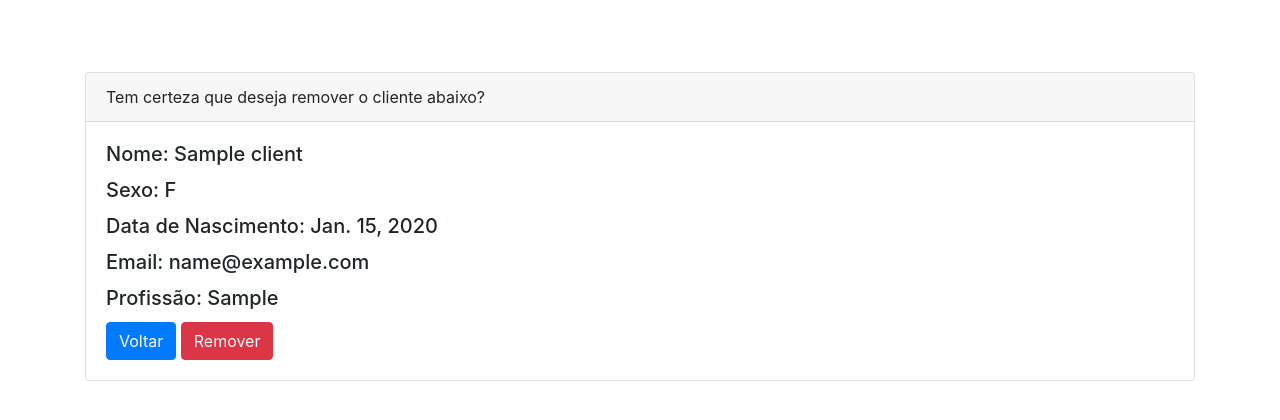
After one commit to eltondornelas/curso-django-treinaweb, a Django app: page /clients/remove/1 in a window 1280 px wide. The commit adds this page. Shown: the top 420 px of the page. Run offline with Django 3.2, Linux system fonts and the light colour scheme; tables that the repository leaves empty hold one stand-in row (values such as "Sample post"); some libraries are stand-ins or nearby versions.

Commit message:
Criando funções para editar e remover cliente

```diff
--- /dev/null
+++ b/clients/templates/clients/delete_confirmation.html
@@ -0,0 +1,32 @@
+{% extends 'clients/base.html' %}
+
+{% block title %}
+    Remoção de Cliente
+{% endblock title %}
+
+
+{% block content %}
+
+<div class="card">
+    <div class="card-header">
+        Tem certeza que deseja remover o cliente abaixo?
+    </div>
+
+    <div class="card-body">
+        <h5 class="card-title">Nome: {{ client.name }}</h5>
+        <h5 class="card-title">Sexo: {{ client.sex }}</h5>
+        <h5 class="card-title">Data de Nascimento: {{ client.birthday }}</h5>
+        <h5 class="card-title">Email: {{ client.email }}</h5>
+        <h5 class="card-title">Profissão: {{ client.profession }}</h5>
+
+        <form method="post">
+            {% csrf_token %}
+            <a href="{{ request.META.HTTP_REFERER }}" class="btn btn-primary">
+            Voltar</a>
+            <button class="btn btn-danger" type="submit">Remover</button>
+        </form>
+
+    </div>
+</div>
+
+{% endblock content %}
--- a/clients/templates/clients/list_clients.html
+++ b/clients/templates/clients/list_clients.html
@@ -11,6 +11,7 @@
         <th>Nome</th>
         <th>Data de Nascimento</th>
         <th>Sexo</th>
+        <th>Ações</th>
     </tr>
     </thead>
 
@@ -20,6 +21,10 @@
         <td><a href="{% url 'list_client_id' i.id %}">{{ i.name }}</a></td>
         <td>{{ i.birthday | date:'d M Y' }}</td>
         <td>{{ i.sex }}</td>
+        <td>
+            <a href="{% url 'edit_client' i.id %}">Editar</a>
+            <a href="{% url 'remove_client' i.id %}">Remover</a>
+        </td>
     </tr>
     {% endfor %}
     </tbody>
--- a/clients/urls.py
+++ b/clients/urls.py
@@ -5,4 +5,6 @@ urlpatterns = [
     path('list', list_clients, name='list_clients'),
     path('register', register_client, name='register_client'),
     path('list/<int:id>', list_client_id, name='list_client_id'),
+    path('edit/<int:id>', edit_client, name='edit_client'),
+    path('remove/<int:id>', remove_client, name='remove_client'),
 ]
--- a/clients/views.py
+++ b/clients/views.py
@@ -34,3 +34,25 @@ def register_client(request):
 def list_client_id(request, id):
     client = Client.objects.get(id=id)
     return render(request, 'clients/list_client.html', {'client': client})
+
+
+def edit_client(request, id):
+    client = Client.objects.get(id=id)
+    form = ClientForm(request.POST or None, instance=client)
+
+    if form.is_valid():
+        form.save()
+        return redirect('list_clients')
+
+    return render(request, 'clients/form_client.html', {'form': form})
+
+
+def remove_client(request, id):
+    client = Client.objects.get(id=id)
+
+    if request.method == 'POST':
+        client.delete()
+        return redirect('list_clients')
+
+    return render(request, 'clients/delete_confirmation.html',
+                  {'client': client})
```
